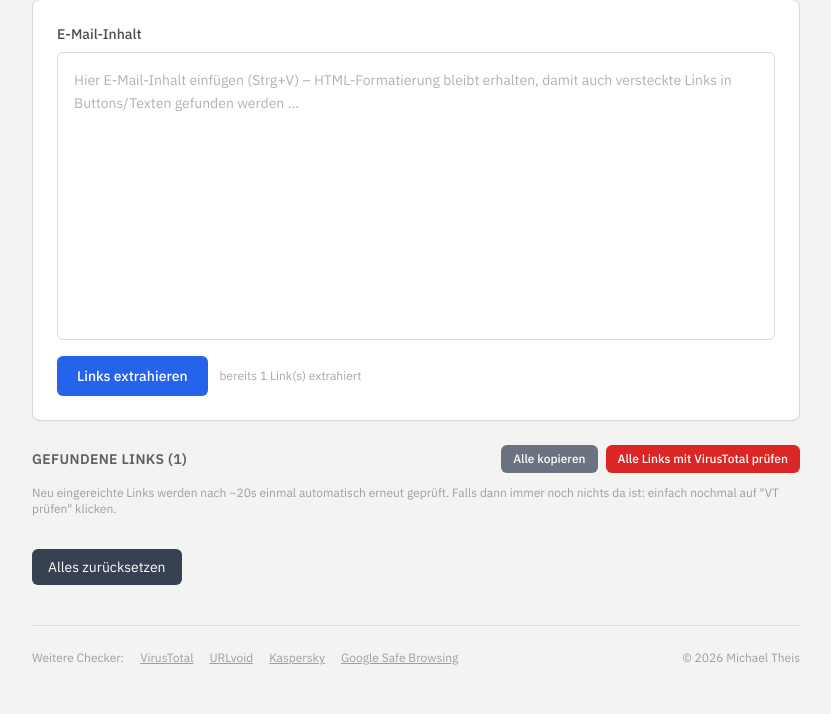
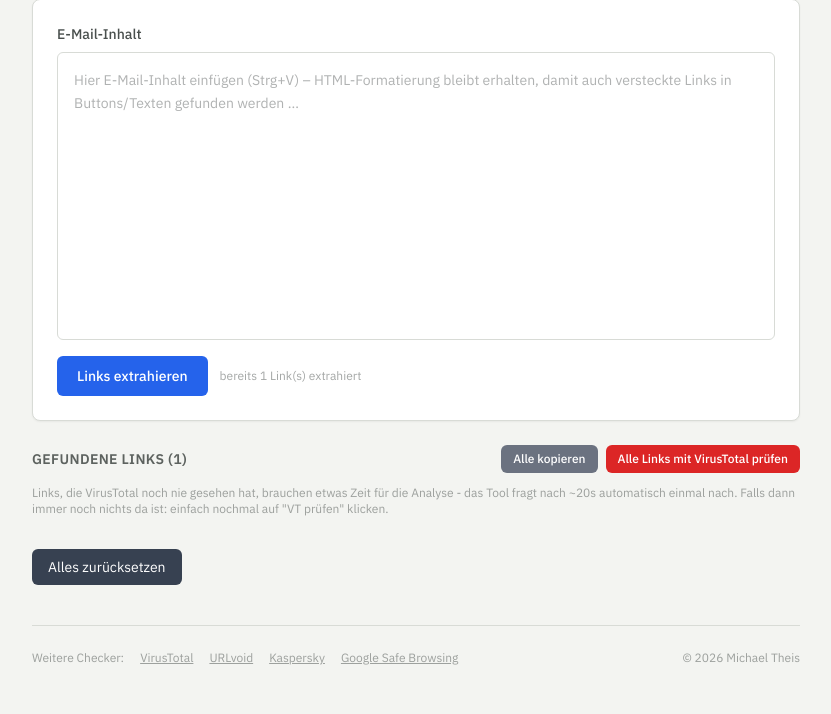
Before and after one commit to eifeler/Mail-Link-Checker, a PHP site: page / in a window 1280 px wide. Shown: the part 227-941 px from the top of the page, without its empty margins (224-1055 px from the left). Run offline with PHP 8.4, Linux system fonts and the light colour scheme; the visitor is signed in with stand-in values (Sample User, id 1); data that the repository does not hold is empty; some libraries are stand-ins or nearby versions.

Commit message:
Badge-Texte klarer: 'neu bei VirusTotal' statt nur 'Eingereicht'
Macht explizit, WARUM gewartet wird, statt nur den Zustand zu nennen:
- 'VT: Neu bei VirusTotal …' (direkt nach Submit)
- 'VT: Neu bei VirusTotal – Rückmeldung folgt (erneut in Ns)' (Countdown)
- 'VT: Neu bei VirusTotal – Analyse läuft noch, bitte später erneut
  klicken' (falls auch nach dem Auto-Rückruf noch nichts da ist - klar
  sagen, dass kein weiterer automatischer Versuch mehr folgt)

Hinweistext unter der Sammel-Prüfung entsprechend angepasst.

```diff
--- a/assets/app.js
+++ b/assets/app.js
@@ -70,7 +70,7 @@ document.addEventListener('DOMContentLoaded', () => {
         }
 
         if (report.status === 'submitted') {
-            badge.textContent = 'VT: Eingereicht …';
+            badge.textContent = 'VT: Neu bei VirusTotal …';
             badge.className = 'verdict-badge bg-blue-500/10 text-blue-700 border-blue-500/30';
             return;
         }
@@ -209,7 +209,7 @@ document.addEventListener('DOMContentLoaded', () => {
         const tick = () => {
             if (!badge) return;
             const remaining = Math.max(0, Math.ceil((RETRY_MS - (Date.now() - startedAt)) / 1000));
-            badge.textContent = `VT: Eingereicht – erneute Prüfung in ${remaining}s`;
+            badge.textContent = `VT: Neu bei VirusTotal – Rückmeldung folgt (erneut in ${remaining}s)`;
         };
         tick();
         const intervalId = setInterval(tick, 1000);
@@ -219,7 +219,12 @@ document.addEventListener('DOMContentLoaded', () => {
             if (anyCheckRunning) return; // andere Prüfung läuft - Nutzer kann jederzeit manuell klicken
             anyCheckRunning = true;
             setAllCheckButtonsDisabled(true);
-            await checkOne(index, url, true);
+            const report = await checkOne(index, url, true);
+            if (report.status === 'submitted' && badge) {
+                // Auch nach dem Auto-Rückruf noch keine Rückmeldung von VT da -
+                // kein weiterer automatischer Versuch mehr, klar sagen warum.
+                badge.textContent = 'VT: Neu bei VirusTotal – Analyse läuft noch, bitte später erneut klicken';
+            }
             anyCheckRunning = false;
             setAllCheckButtonsDisabled(false);
         }, RETRY_MS);
--- a/index.php
+++ b/index.php
@@ -310,7 +310,7 @@ $token = csrf_token();
             <div id="progressFill" class="bg-accent h-2 rounded-full transition-all duration-300" style="width:0%"></div>
         </div>
         <p id="progressText" class="text-xs text-ink/50 mb-1"></p>
-        <p class="text-xs text-ink/40 mb-3">Neu eingereichte Links werden nach ~20s einmal automatisch erneut geprüft. Falls dann immer noch nichts da ist: einfach nochmal auf "VT prüfen" klicken.</p>
+        <p class="text-xs text-ink/40 mb-3">Links, die VirusTotal noch nie gesehen hat, brauchen etwas Zeit für die Analyse - das Tool fragt nach ~20s automatisch einmal nach. Falls dann immer noch nichts da ist: einfach nochmal auf "VT prüfen" klicken.</p>
 
         <ul class="space-y-2">
             <?php foreach ($links as $i => $l):
```
